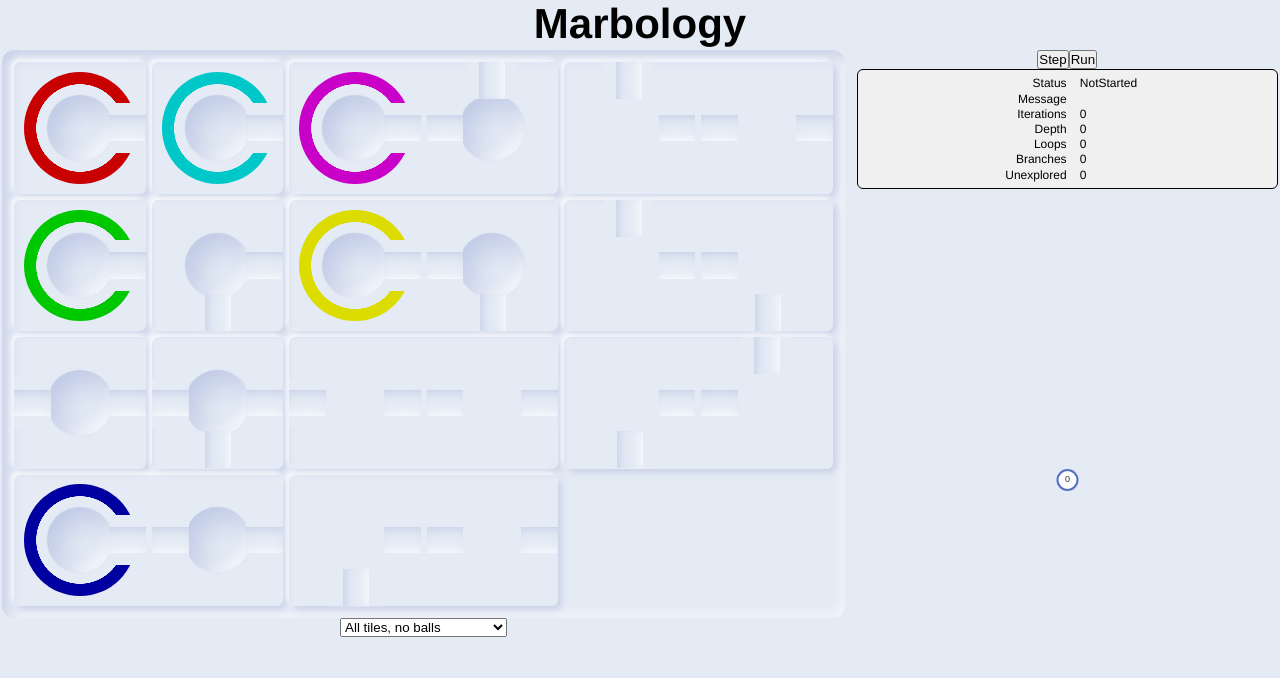
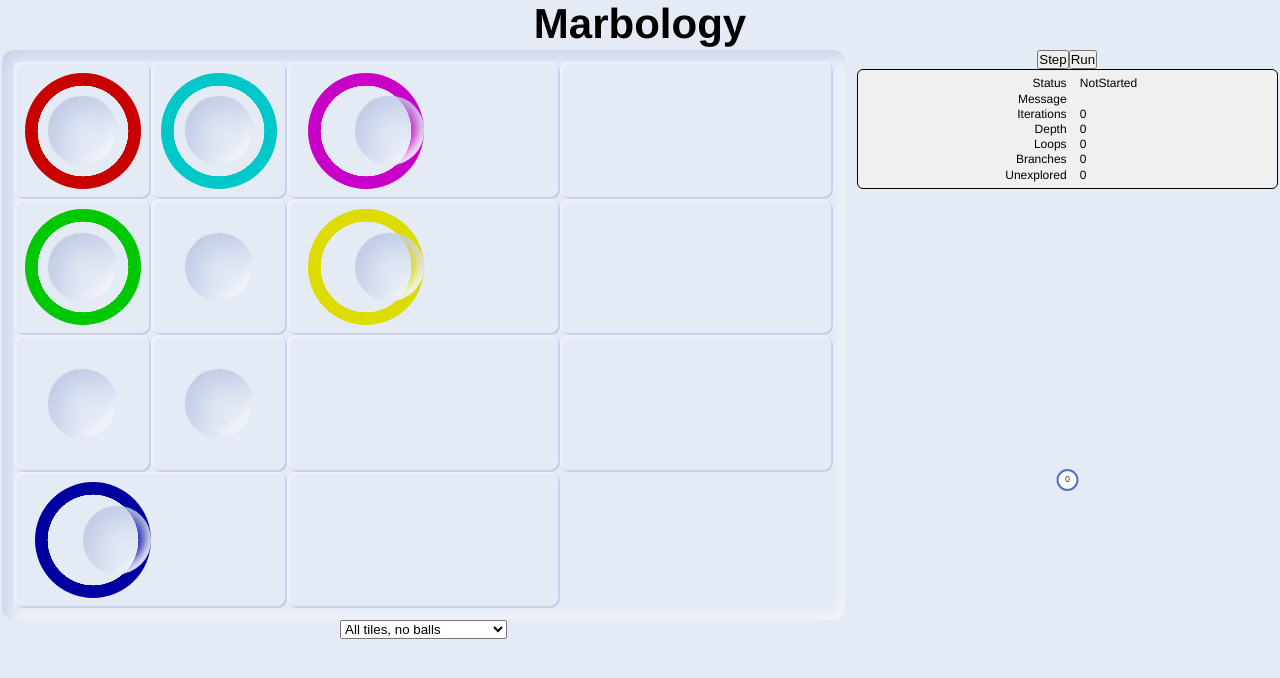
Before and after one commit to kgoodier/marbology, a React (Create React App) app in the folder app/: page / in a window 1280 px wide. Shown: the top 678 px of the page. Built offline with nearby package versions, Linux system fonts and the light colour scheme.

Commit message:
checkpoint; about to try 1x1 for all

```diff
--- a/app/src/App.tsx
+++ b/app/src/App.tsx
@@ -42,7 +42,6 @@ function App() {
         <div className="App-container">
           <Board>
             <Tiles tiles={tiles} />
-            <TileDecorations tiles={tiles} />
           </Board>
           <div>
             <select onChange={handleBoardChange}>
--- a/app/src/Board.css
+++ b/app/src/Board.css
@@ -5,7 +5,6 @@
 
   display: flex;
   align-items: center;
-  font-family: 'Poppins', sans-serif;
   background: var(--greyLight-1);
 
   padding: 0rem;
@@ -20,8 +19,13 @@
   display: grid;
   grid-template-columns: repeat(6, 1fr);
   grid-template-rows: repeat(4, min-content);
+  position: relative;
+
+  /*
   column-gap: .5rem;
   row-gap: .5rem;
+  */
+
   /*
   justify-items: center;
   align-items: center;
--- a/app/src/Tile.css
+++ b/app/src/Tile.css
@@ -1,12 +1,7 @@
 .tile {
-  display: flex;
-  justify-content: center;
-  align-items: center;
-  box-shadow: .3rem .3rem .6rem var(--greyLight-2), -.2rem -.2rem .5rem var(--white);
+  /* aspect-ratio is set in code */
   position: relative;
-  border-radius: .5rem;
-
-  margin: 0px;
+  background: var(--greyLight-1);
 }
 
 .tile.vertical {
@@ -15,3 +10,105 @@
   transform: rotate(90deg) translateY(-100%);
   */
 }
+
+.tile-border {
+  position: absolute;
+  z-index: 1;
+  width: 100%;
+  height: 100%;
+  border-radius: 9px;
+  box-shadow: inset 1px 1px 2px .7px var(--greyLight-0), inset -1px -1px 1px .7px var(--greyLight-3);
+}
+
+.ball {
+  position: absolute;
+  height: 65%;
+  aspect-ratio: 1 / 1;
+  border-radius: 50%;
+  background: rgb(143, 182, 24);
+  box-shadow: inset 1.5rem 1.5rem 2.0rem -0.7rem var(--greyLight-1), inset -.9rem -.5rem 2.0rem var(--shadow), 1.0rem 1.0rem 2.0rem var(--shadow);
+  z-index: 4;
+}
+
+.ring {
+  position: absolute;
+  z-index: 2;
+  left: 7.5%;
+  top: 7.5%;
+  height: 85%;
+  aspect-ratio: 1 / 1;
+  border-radius: 50%;
+  /* default, will be overridden */
+  background: radial-gradient(rgba(var(--red), 0.0) 55%, rgba(var(--red), 0.75) 55.5%, rgb(var(--red)) 51.5%);
+}
+
+.divot {
+  position: absolute;
+  left: 25%;
+  top: 25%;
+  height: 50%;
+  aspect-ratio: 1 / 1;
+  border-radius: 50%;
+  box-shadow: inset .9rem .9rem 2.5rem var(--greyLight-3), inset -.4rem -.5rem 1.0rem var(--white), 0rem 0rem .1rem var(--greyLight-2);
+  z-index: 2;
+}
+
+.path {
+  position: absolute;
+  width: 28%;
+  height: 20%;
+  background: var(--greyLight-1);
+  box-shadow: inset 0rem .6rem 1.0rem -.5rem var(--greyLight-3), inset 0rem -.6rem 1.0rem -.5rem var(--white), 0rem -1rem 0rem var(--greyLight-1), 0rem 1rem 0rem var(--greyLight-1);
+  z-index: 3;
+}
+
+
+
+
+.ball.A {
+  background-color: red;
+}
+
+.ring.A {
+  background: radial-gradient(rgba(var(--red), 0.0) 55%, rgba(var(--red), 0.75) 55.5%, rgb(var(--red)) 51.5%);
+}
+
+.ball.B {
+  background-color: cyan;
+}
+
+.ring.B {
+  background: radial-gradient(rgba(var(--cyan), 0.0) 55%, rgba(var(--cyan), 0.75) 55.5%, rgb(var(--cyan)) 51.5%);
+}
+
+.ball.C {
+  background-color: green;
+}
+
+.ring.C {
+  background: radial-gradient(rgba(var(--green), 0.0) 55%, rgba(var(--green), 0.75) 55.5%, rgb(var(--green)) 51.5%);
+}
+
+.ball.D {
+  background-color: blue;
+}
+
+.ring.D {
+  background: radial-gradient(rgba(var(--blue), 0.0) 55%, rgba(var(--blue), 0.75) 55.5%, rgb(var(--blue)) 51.5%);
+}
+
+.ball.E {
+  background-color: magenta;
+}
+
+.ring.E {
+  background: radial-gradient(rgba(var(--magenta), 0.0) 55%, rgba(var(--magenta), 0.75) 55.5%, rgb(var(--magenta)) 51.5%);
+}
+
+.ball.F {
+  background-color: yellow;
+}
+
+.ring.F {
+  background: radial-gradient(rgba(var(--yellow), 0.0) 55%, rgba(var(--yellow), 0.75) 55.5%, rgb(var(--yellow)) 51.5%);
+}
--- a/app/src/Tile.tsx
+++ b/app/src/Tile.tsx
@@ -4,7 +4,7 @@ import { TileState } from './utils/types';
 import './Tile.css'
 
 // x and y are 1-based, to match CSS grid.
-export default function Tile({x, y, tile}: PropsWithChildren<{x: number, y: number, tile: TileState}>) {
+export default function Tile({ x, y, tile }: PropsWithChildren<{ x: number, y: number, tile: TileState }>) {
   if (tile.isEmpty || tile.siblingDirection === "left" || tile.siblingDirection === "top") {
     return null;
   }
@@ -15,7 +15,7 @@ export default function Tile({x, y, tile}: PropsWithChildren<{x: number, y: numb
     gridColumnEnd: `span ${tile.siblingDirection === 'right' ? 2 : 1}`,
     gridRowEnd: `span ${tile.siblingDirection === 'bottom' ? 2 : 1}`,
     //aspectRatio: `2 / ${tile.siblingDirection === 'right' ? 1 : tile.siblingDirection === 'bottom' ? 4 : 2}`
-    //aspectRatio: `2 / ${tile.siblingDirection === 'right' || tile.siblingDirection === 'bottom' ? 1 : 2}`
+    aspectRatio: `2 / ${tile.siblingDirection === 'right' || tile.siblingDirection === 'bottom' ? 1 : 2}`
   };
 
   let className = 'tile';
@@ -25,6 +25,70 @@ export default function Tile({x, y, tile}: PropsWithChildren<{x: number, y: numb
 
   return (
     <div className={className} style={style}>
+      <div className="tile-border" />
+      <Ring divotColor={tile.divotColor} />
+      <Divot divotColor={tile.divotColor} />
     </div>
   );
+  //<Paths tile={tile} />
+  //<Ball ballColor={tile.ballColor} />
 }
+
+function Ring({ divotColor }: { divotColor?: string }) {
+  if (divotColor && divotColor !== 'Z') {
+    return (
+      <div className={`ring ${divotColor}`} />
+    );
+  } else {
+    return null;
+  }
+}
+
+function Ball({ ballColor }: { ballColor?: string }) {
+  if (ballColor && ballColor !== 'Z') {
+    return (
+      <div className={`ball ${ballColor}`} />
+    );
+  } else {
+    return null;
+  }
+}
+
+function Divot({ divotColor }: { divotColor?: string }) {
+  return divotColor ? (<div className="divot" />) : null;
+}
+
+function Paths({ tile }: { tile: TileState }) {
+  if (tile.divotColor) {
+    // 1x1 or 1x2 tile with a divot
+    return (
+      <>
+        {tile.exits[0] ? (<div className="path u" />) : undefined}
+        {tile.exits[1] ? (<div className="path r" />) : undefined}
+        {tile.exits[2] ? (<div className="path d" />) : undefined}
+        {tile.exits[3] ? (<div className="path l" />) : undefined}
+      </>
+    );
+  } else if (!tile.siblingDirection) {
+    // 1x1 tile without a divot
+    return (
+      <>
+        {tile.exits[0] ? (<div className="path u" />) : undefined}
+        {tile.exits[1] ? (<div className="path r" />) : undefined}
+        {tile.exits[2] ? (<div className="path d" />) : undefined}
+        {tile.exits[3] ? (<div className="path l" />) : undefined}
+      </>
+    );
+  } else {
+    // 1x2 tile without a divot
+    return (
+      <>
+        {tile.exits[0] ? (<div className="path u" />) : undefined}
+        {tile.exits[1] ? (<div className="path r" />) : undefined}
+        {tile.exits[2] ? (<div className="path d" />) : undefined}
+        {tile.exits[3] ? (<div className="path l" />) : undefined}
+      </>
+    );
+  }
+
+}
--- a/app/src/TileDecoration.tsx
+++ b/app/src/TileDecoration.tsx
@@ -1,7 +1,7 @@
 import React, { PropsWithChildren } from 'react';
 import { TileState } from './utils/types';
 
-import './TileDecoration.css'
+//import './TileDecoration.css'
 
 // x and y are 1-based, to match CSS grid.
 export default function TileDecoration({ x, y, tile }: PropsWithChildren<{ x: number, y: number, tile: TileState }>) {
--- a/app/src/index.css
+++ b/app/src/index.css
@@ -18,6 +18,7 @@ code {
   --primary-dark: #5b0eeb;
 
   --white: #FFFFFF;
+  --greyLight-0: #f2f2ff;
   --greyLight-1: #E4EBF5;
   --greyLight-2: #c8d0e7;
   --greyLight-3: #bec8e4;
```
